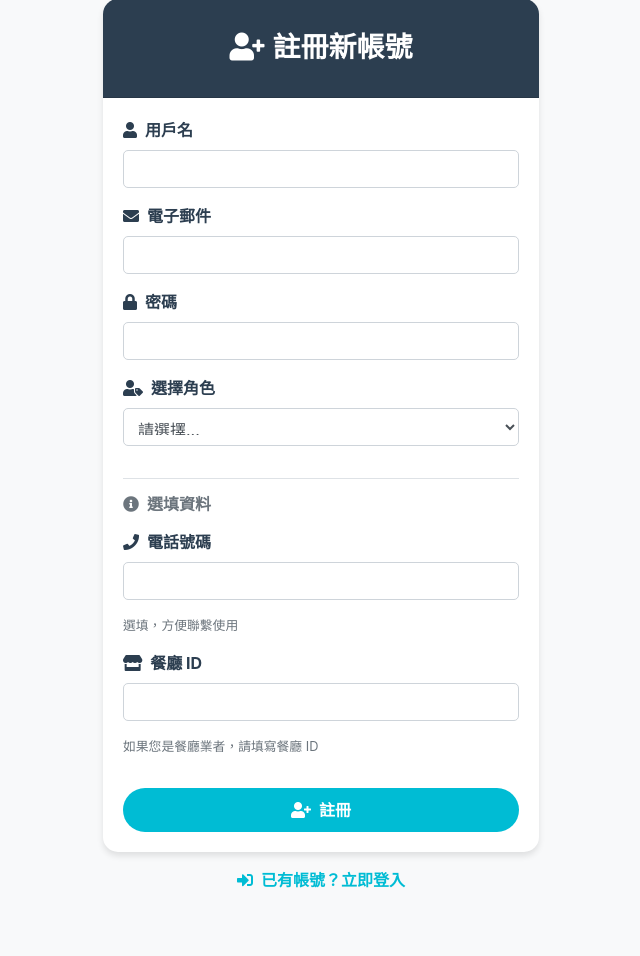
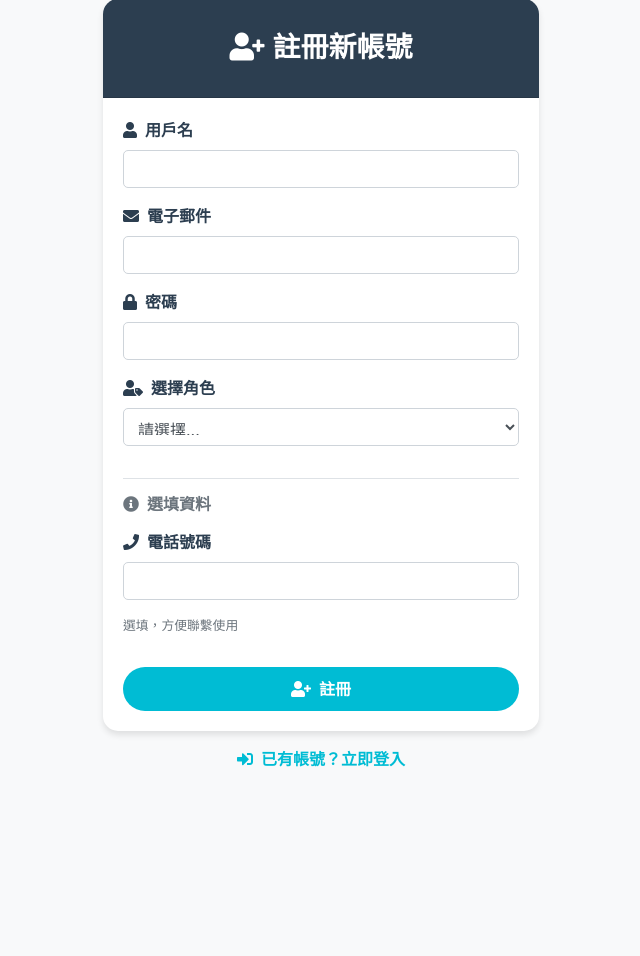
Before and after one commit to curtis618/2_restaurant, a Flask app: page /register in a window 1280 px wide. Shown: the part 65-1021 px from the top of the page, without its empty margins (319-959 px from the left). After the commit the page ends 832 px from the top, so only its background shows below. Run offline with Flask 3, Linux system fonts and the light colour scheme; some libraries are stand-ins or nearby versions.

Commit message:
orders_detail、register頁面

```diff
--- a/app.py
+++ b/app.py
@@ -10,7 +10,7 @@ def get_db_connection():
         host='localhost',
         user='root',
         password='',
-        database='fooddelivery'
+        database='FoodDelivery_2'
     )
     return connection
 
@@ -103,7 +103,8 @@ def login():
             conn.close()
 
     return render_template('login.html')
-
+##############################################################################################################################
+# 餐廳
 @app.route('/restaurant/<int:restaurant_id>/orders', methods=['GET', 'POST'])
 def manage_orders(restaurant_id):
     connection = get_db_connection()
@@ -188,7 +189,7 @@ def order_details(order_id):
     cursor.execute('SELECT * FROM Orders WHERE order_id = %s', (order_id,))
     order = cursor.fetchone()
 
-    return render_template('vendor/order_detail.html', orderitems=orderitems, order=order, order_id=order_id, menu_names=menu_names)
+    return render_template('vendor/order_detail.html', restaurant_id=order['restaurant_id'], orderitems=orderitems, order=order, order_id=order_id, menu_names=menu_names)
 
 @app.route('/accept_order/<int:order_id>/<int:restaurant_id>', methods=['POST'])
 def accept_order(order_id, restaurant_id):
@@ -304,7 +305,7 @@ def restaurant_edit_profile():
 
     return render_template('vendor/edit_profile.html', restaurant_id = user['restaurant_id'], user=user)
 
-
+##############################################################################################################################
 
 #外送員面板
 @app.route('/delivery/<int:delivery_person_id>/dashboard', methods=['GET'])
--- a/templates/register.html
+++ b/templates/register.html
@@ -60,11 +60,6 @@
                                 <small class="form-text text-muted">選填，方便聯繫使用</small>
                             </div>
 
-                            <div class="form-group">
-                                <label for="restaurant_id"><i class="fas fa-store icon-spacing"></i>餐廳 ID</label>
-                                <input type="text" class="form-control" id="restaurant_id" name="restaurant_id">
-                                <small class="form-text text-muted">如果您是餐廳業者，請填寫餐廳 ID</small>
-                            </div>
                         </div>
 
                         <button type="submit" class="btn btn-gradient">
```
